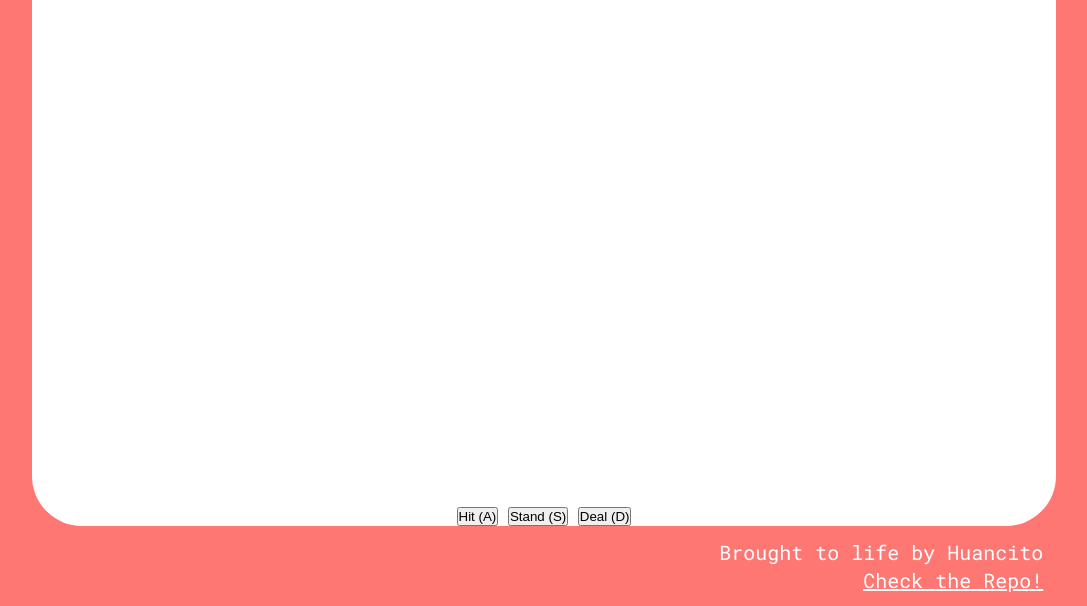
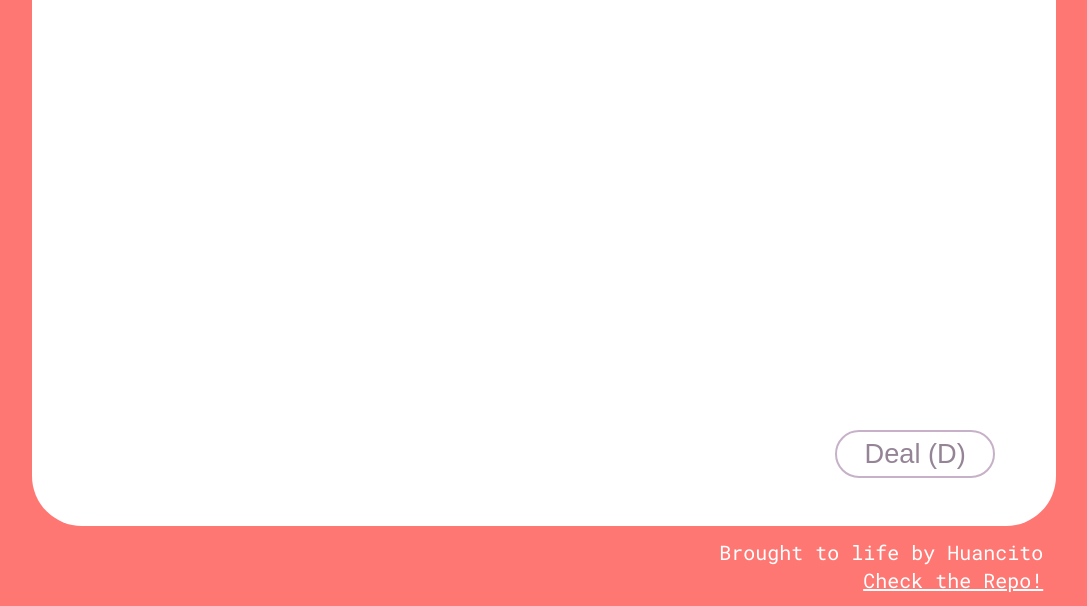
Before and after one commit to jguecaimburu/basic-blackjack, a plain HTML site: page index.html in a window 1280 px wide. Shown: the part 194-800 px from the top of the page, without its empty margins (96-1183 px from the left). Drawn offline with Linux system fonts and the light colour scheme.

Commit message:
Add rules for buttons and correct layout given the new interface element.

```diff
--- a/css/main.css
+++ b/css/main.css
@@ -113,7 +113,7 @@ button::-moz-focus-inner {
   position: relative;
   width: 50%;
   height: 10rem;
-  margin-left: -40%;
+  margin-left: -20%;
   padding-right: 5rem;
   display: flex;
   align-content: center;
@@ -125,7 +125,7 @@ button::-moz-focus-inner {
 }
 
 .hand--player-1 {
-  margin-bottom: 2rem;
+  margin-bottom: 3.3rem;
 }
 
 .hand__sums-display {
@@ -153,7 +153,7 @@ button::-moz-focus-inner {
 
 .hand__card {
   position: relative;
-  width: 3.25rem;
+  width: 3.9rem;
   margin-right: -10px;
   overflow: hidden;
   background-color: transparent;
@@ -215,8 +215,50 @@ button::-moz-focus-inner {
   background-color: var(--color-back);
 }
 
+.interface {
+  position: absolute;
+  bottom: 1rem;
+  right: 1rem;
+  width: 20%;
+  height: 30%;
+}
+
 .btn {
+  position: absolute;
+  left: 0;
+  height: 3rem;
+  width: 10rem;
+  padding: 3px 6px 3px 6px;
+  border-radius: 1.5rem;
+  border: 2px solid var(--color-grey);
+  font-size: 1.7rem;
+  color: var(--color-darker-grey);
+  background-color: white;
+  text-align: center;
+  display: none;
+}
 
+.btn:hover {
+  cursor: pointer;
+}
+
+.btn:hover,
+.btn:focus {
+  background-color: var(--color-lighter-grey);
+}
+
+.btn--hit {
+  top: 2rem;
+}
+
+.btn--stand {
+  top: 50%;
+  transform: translateY(-50%);
+}
+
+.btn--deal {
+  bottom: 2rem;
+  display: block;
 }
 
 .footer {
```
